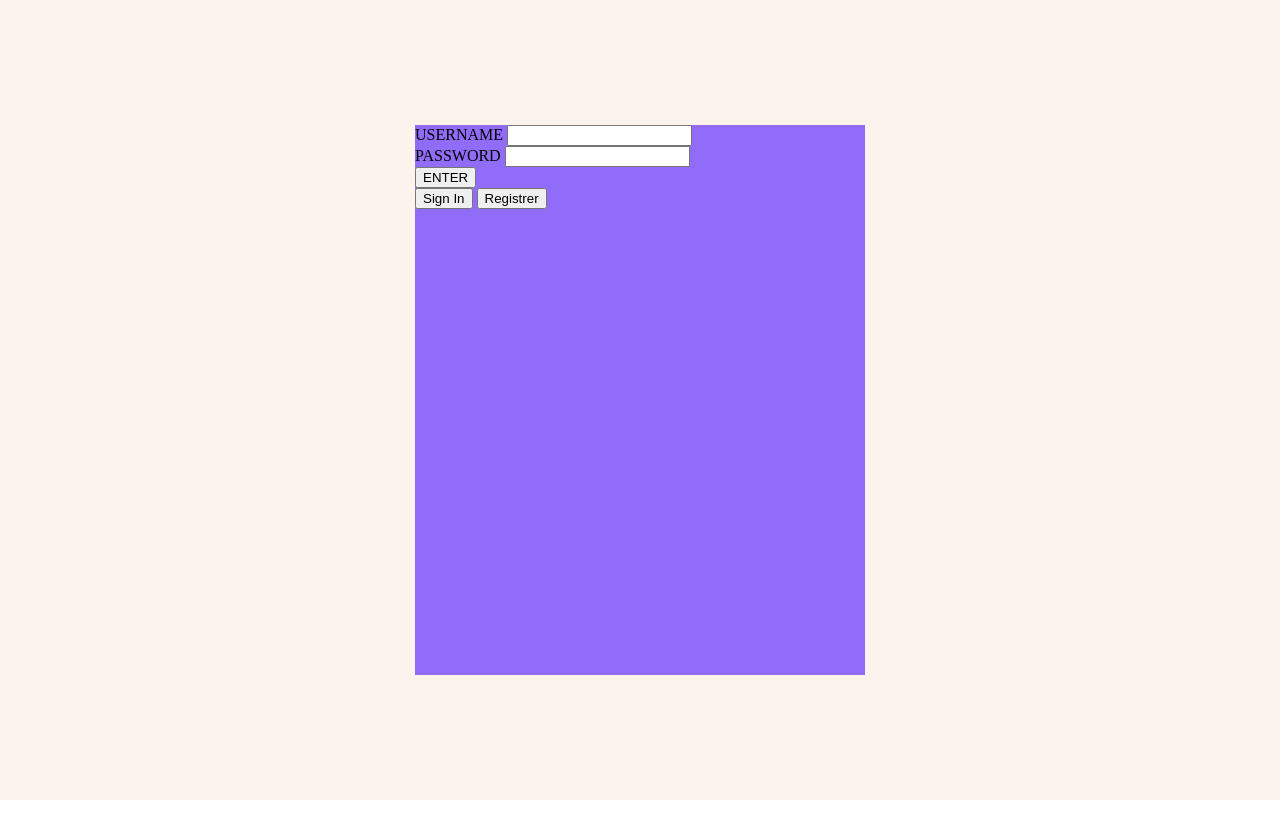
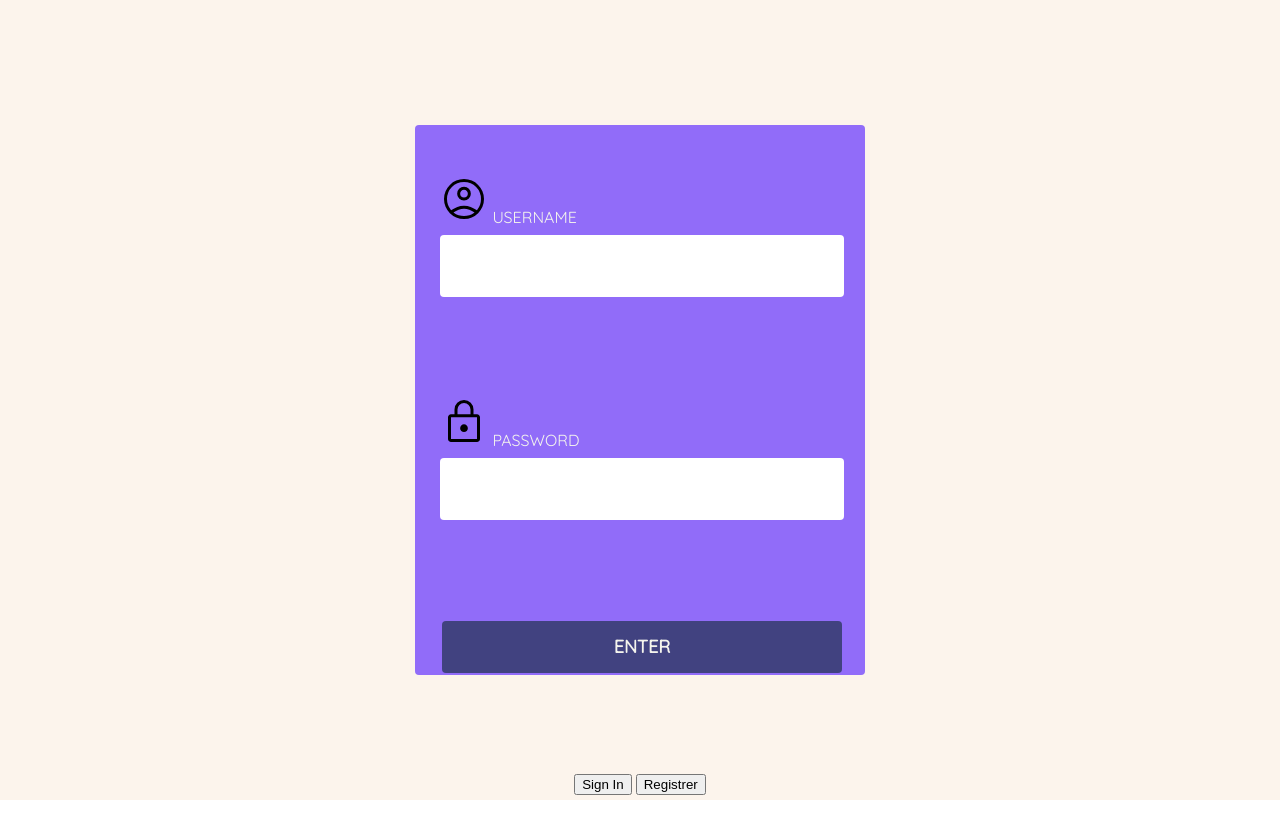
Before and after one commit to ThaliaOlvera/inicio-sesion2, a plain HTML site: page index.html in a window 1280 px wide. Before the commit the page ends 800 px from the top, so only its background shows below. Drawn offline with Linux system fonts and the light colour scheme.

Commit message:
label inputs done

```diff
--- a/index.html
+++ b/index.html
@@ -4,22 +4,30 @@
     <meta charset="UTF-8" />
     <meta name="viewport" content="width=device-width, initial-scale=1.0" />
     <link rel="stylesheet" href="style.css" />
+    <link rel="preconnect" href="https://fonts.googleapis.com" />
+    <link rel="preconnect" href="https://fonts.gstatic.com" crossorigin />
+    <link
+      href="https://fonts.googleapis.com/css2?family=Quicksand&display=swap"
+      rel="stylesheet"
+    />
     <title>Inicio de Sesion</title>
   </head>
   <body>
     <div class="container">
       <div class="container-form">
-        <form action="">
+        <form action="" class="form">
           <div class="username">
+            <img src="./icons/account_circle_FILL0_wght400_GRAD0_opsz48.svg" />
             <label for="username">USERNAME</label>
-            <input type="text" name="" id="username" />
+            <input type="text" name="" class="input-username" />
           </div>
           <div class="password">
+            <img src="./icons/lock_FILL0_wght400_GRAD0_opsz48.svg" />
             <label for="password">PASSWORD</label>
-            <input type="password" name="" id="password" />
+            <input type="password" name="" class="input-password" />
           </div>
           <div class="login">
-            <button type="submit">ENTER</button>
+            <button type="submit" class="button-login">ENTER</button>
           </div>
           <div class="option-container">
             <div class="option-in">
--- a/style.css
+++ b/style.css
@@ -8,9 +8,10 @@ body {
   --form-color1: #916cf9;
   --form-color2: #7a90f7;
   --colorbutton: #414280;
-  --optionIn: #f4f4ed;
+  --text: #f4f4ed;
   --sm: 14px;
-  --lg: 22px;
+  --lg: 18px;
+  --font: "Quicksand", sans-serif;
 }
 
 .container {
@@ -26,4 +27,69 @@ body {
   background-color: var(--form-color1);
   width: 450px;
   height: 550px;
+
+  border-radius: 4px;
 }
+
+.form {
+  display: grid;
+  place-items: center;
+
+  height: 90vh;
+}
+
+.username {
+  width: 400px;
+
+  font-family: var(--font);
+}
+
+.input-username {
+  width: 400px;
+  height: 60px;
+
+  margin-top: 8px;
+
+  border-radius: 4px;
+  border: none;
+}
+
+.password {
+  width: 400px;
+  font-family: var(--font);
+}
+
+.input-password {
+  width: 400px;
+  height: 60px;
+
+  margin-top: 8px;
+
+  border-radius: 4px;
+  border: none;
+}
+
+.login {
+  width: 410px;
+
+  padding-left: 14px;
+}
+
+label {
+  color: var(--text);
+}
+
+.button-login {
+  width: 400px;
+  height: 52px;
+
+  border-radius: 4px;
+  border: none;
+
+  font-family: var(--font);
+  font-size: var(--lg);
+  font-weight: bold;
+  color: var(--text);
+
+  background-color: var(--colorbutton);
+}
```
Also changed, not shown: icons/account_circle_FILL0_wght400_GRAD0_opsz48.svg (added), icons/lock_FILL0_wght400_GRAD0_opsz48.svg (added).
